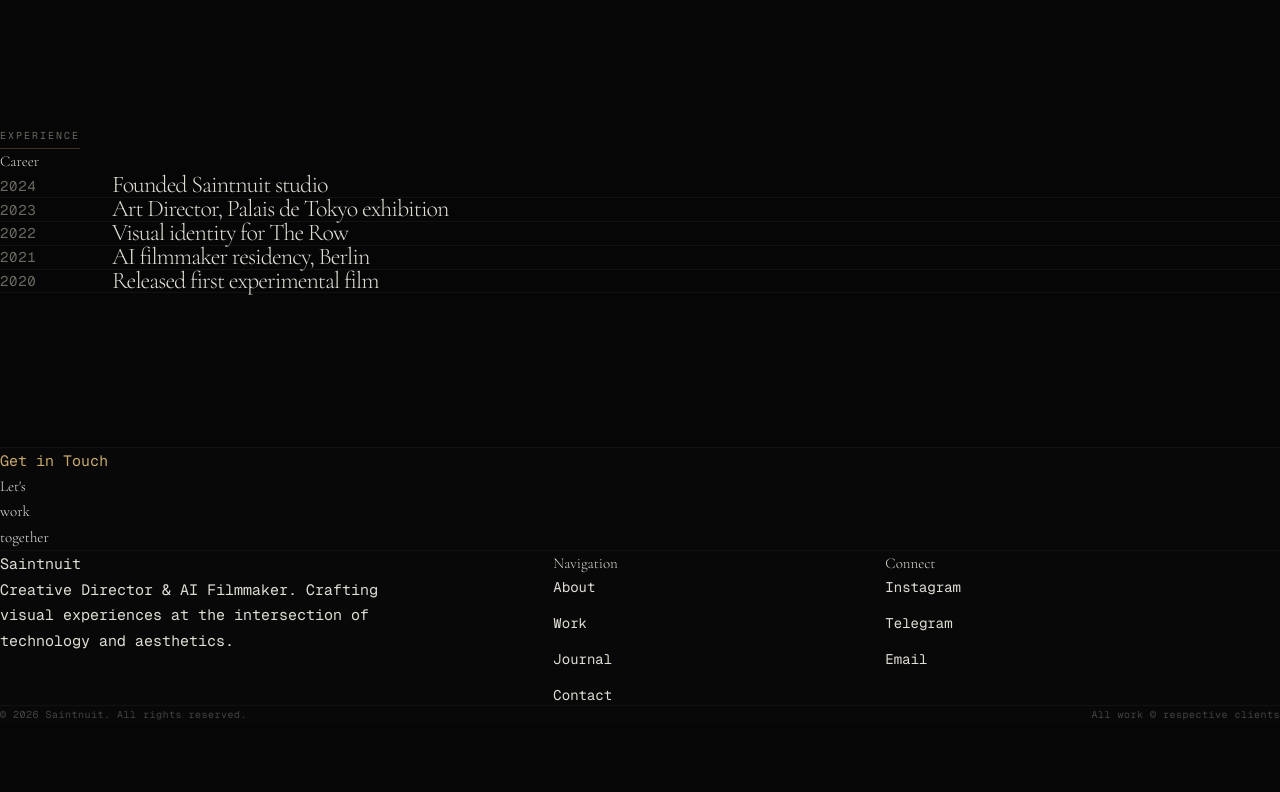
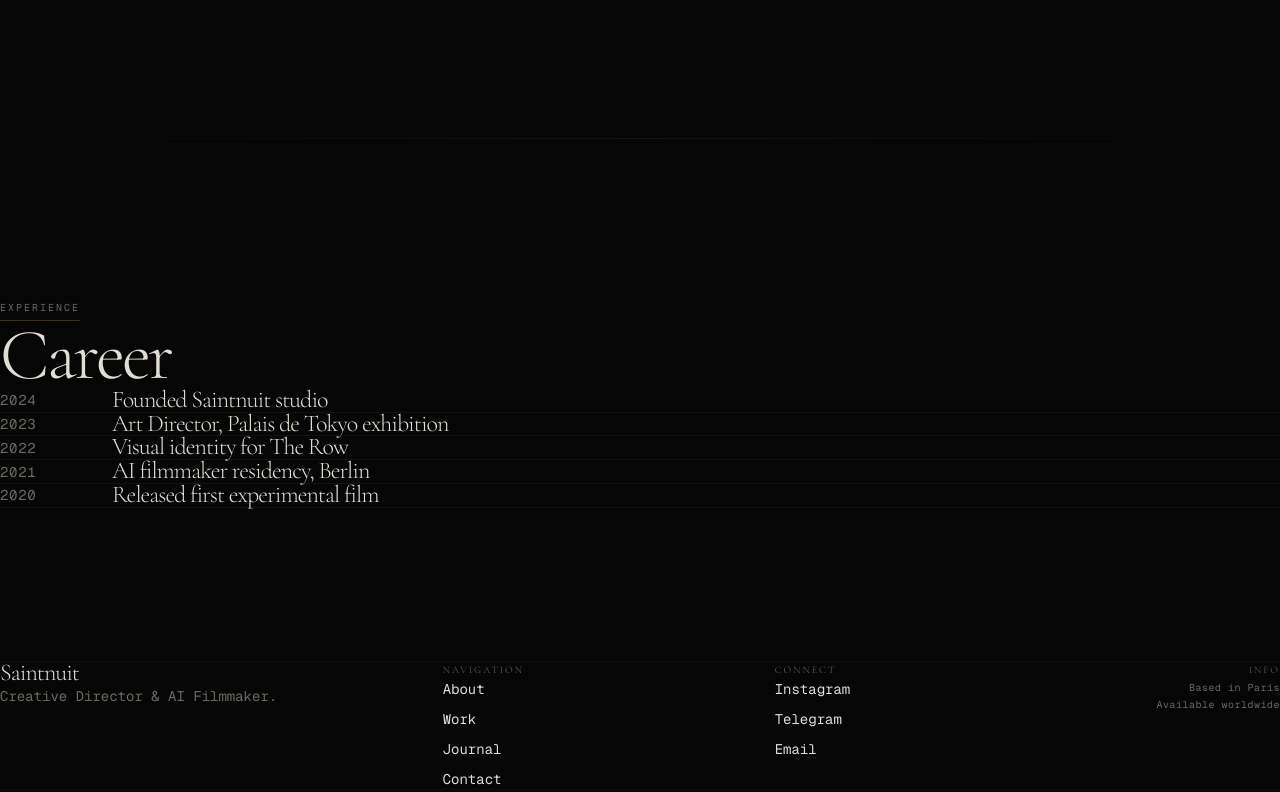
Before and after one commit to iskandersuleymanov96-prog/portfolio-site, a Next.js app: page /about in a window 1280 px wide. Shown: the part 2000-2792 px from the top of the page. Before the commit the page ends 2723 px from the top, so only its background shows below. Built offline with nearby package versions, Linux system fonts and the light colour scheme.

Commit message:
Fix layout.tsx: remove CustomCursor import, add PageTransitionOverlay and grain overlay

```diff
--- a/src/components/Footer.tsx
+++ b/src/components/Footer.tsx
@@ -1,7 +1,6 @@
 "use client";
 
 import Link from "next/link";
-import { motion } from "framer-motion";
 
 const socialLinks = [
   { href: "https://instagram.com/saintnuit", label: "Instagram" },
@@ -20,50 +19,29 @@ export default function Footer() {
   const currentYear = new Date().getFullYear();
 
   return (
-    <footer className="border-t border-white/[0.04] bg-[#080808]" role="contentinfo">
-      <div className="max-w-[1400px] mx-auto px-6 md:px-12 lg:px-16">
-        {/* Cinematic CTA — fashion film credits style */}
-        <div className="pt-24 pb-20">
-          <Link href="/contact" className="group block">
-            <motion.div
-              initial={{ opacity: 0, y: 40 }}
-              whileInView={{ opacity: 1, y: 0 }}
-              viewport={{ once: true }}
-              transition={{ duration: 1.2, ease: [0.32, 0.72, 0, 1] }}
-            >
-              <span className="label-tiny text-[#c9a96e] mb-6 block">Get in Touch</span>
-              <h2 className="heading-giant text-[#e8e8e8] group-hover:text-[#c9a96e] transition-colors duration-700">
-                Let&apos;s
-                <br />
-                <span className="text-stroke-white">work</span>
-                <br />
-                together
-              </h2>
-            </motion.div>
-          </Link>
-        </div>
-
-        {/* Footer info grid */}
-        <div className="py-16 border-t border-white/[0.04] grid grid-cols-1 md:grid-cols-12 gap-12">
-          <div className="md:col-span-5">
-            <Link href="/" className="heading-section block mb-6 text-[#e8e8e8]">
+    <footer className="border-t border-white/[0.04] bg-[#060606]" role="contentinfo">
+      <div className="max-w-[1400px] mx-auto px-6 md:px-12 lg:px-16 py-16">
+        <div className="grid grid-cols-1 md:grid-cols-12 gap-12">
+          <div className="md:col-span-4">
+            <Link href="/" className="editorial-heading text-2xl block mb-4">
               Saintnuit
             </Link>
-            <p className="body-large max-w-sm">
-              Creative Director & AI Filmmaker. Crafting visual experiences
-              at the intersection of technology and aesthetics.
+            <p className="text-[#6b6860] text-sm leading-relaxed max-w-xs">
+              Creative Director & AI Filmmaker.
             </p>
           </div>
 
           <div className="md:col-span-3">
-            <h4 className="label-tiny mb-8">Navigation</h4>
+            <h4 className="text-[10px] tracking-[0.2em] uppercase text-[#6b6860] mb-5">
+              Navigation
+            </h4>
             <nav aria-label="Footer navigation">
-              <div className="flex flex-col gap-4">
+              <div className="flex flex-col gap-2.5">
                 {navLinks.map((link) => (
                   <Link
                     key={link.href}
                     href={link.href}
-                    className="text-sm text-[#e8e8e8]/60 hover:text-[#c9a96e] transition-colors duration-300 link-underline w-fit"
+                    className="text-sm text-[#e0ddd5]/50 hover:text-[#b8976a] transition-colors duration-300 link-underline w-fit"
                   >
                     {link.label}
                   </Link>
@@ -72,30 +50,43 @@ export default function Footer() {
             </nav>
           </div>
 
-          <div className="md:col-span-4">
-            <h4 className="label-tiny mb-8">Connect</h4>
-            <div className="flex flex-col gap-4">
+          <div className="md:col-span-3">
+            <h4 className="text-[10px] tracking-[0.2em] uppercase text-[#6b6860] mb-5">
+              Connect
+            </h4>
+            <div className="flex flex-col gap-2.5">
               {socialLinks.map((link) => (
                 <a
                   key={link.href}
                   href={link.href}
                   target="_blank"
                   rel="noopener noreferrer"
-                  className="text-sm text-[#e8e8e8]/60 hover:text-[#c9a96e] transition-colors duration-300 link-underline w-fit"
+                  className="text-sm text-[#e0ddd5]/50 hover:text-[#b8976a] transition-colors duration-300 link-underline w-fit"
                 >
                   {link.label}
                 </a>
               ))}
             </div>
           </div>
+
+          <div className="md:col-span-2 md:flex md:flex-col md:items-end md:text-right">
+            <h4 className="text-[10px] tracking-[0.2em] uppercase text-[#6b6860] mb-5">
+              Info
+            </h4>
+            <p className="text-[10px] text-[#6b6860] tracking-wider font-mono">
+              Based in Paris
+            </p>
+            <p className="text-[10px] text-[#6b6860] tracking-wider font-mono mt-1">
+              Available worldwide
+            </p>
+          </div>
         </div>
 
-        {/* Bottom bar */}
-        <div className="py-8 border-t border-white/[0.04] flex flex-col md:flex-row justify-between items-center gap-4">
-          <p className="text-[10px] text-[#444] tracking-wider font-mono">
-            &copy; {currentYear} Saintnuit. All rights reserved.
+        <div className="mt-16 pt-6 border-t border-white/[0.04] flex flex-col md:flex-row justify-between items-center gap-4">
+          <p className="text-[10px] text-[#6b6860] tracking-wider font-mono">
+            &copy; {currentYear} Saintnuit
           </p>
-          <p className="text-[10px] text-[#444] tracking-wider font-mono">
+          <p className="text-[10px] text-[#6b6860] tracking-wider font-mono">
             All work &copy; respective clients
           </p>
         </div>
--- a/src/components/PageTransition.tsx
+++ b/src/components/PageTransition.tsx
@@ -8,10 +8,7 @@ interface Props {
   className?: string;
 }
 
-const springTransition = {
-  duration: 0.8,
-  ease: [0.32, 0.72, 0, 1] as [number, number, number, number],
-};
+const ease = [0.16, 1, 0.3, 1] as [number, number, number, number];
 
 export default function PageTransition({ children, className = "" }: Props) {
   return (
@@ -19,7 +16,7 @@ export default function PageTransition({ children, className = "" }: Props) {
       initial={{ opacity: 0 }}
       animate={{ opacity: 1 }}
       exit={{ opacity: 0 }}
-      transition={{ duration: 0.5 }}
+      transition={{ duration: 0.4 }}
       className={className}
     >
       {children}
@@ -30,10 +27,10 @@ export default function PageTransition({ children, className = "" }: Props) {
 export function SectionLabel({ children }: { children: ReactNode }) {
   return (
     <motion.div
-      initial={{ opacity: 0, y: 16 }}
+      initial={{ opacity: 0, y: 15 }}
       whileInView={{ opacity: 1, y: 0 }}
       viewport={{ once: true, margin: "-80px" }}
-      transition={{ ...springTransition, delay: 0.1 }}
+      transition={{ duration: 0.7, ease, delay: 0.1 }}
       className="mb-6"
     >
       <span className="eyebrow">{children}</span>
@@ -45,11 +42,11 @@ export function SectionTitle({ children, id, className = "" }: { children: React
   return (
     <motion.h2
       id={id}
-      initial={{ opacity: 0, y: 50 }}
+      initial={{ opacity: 0, y: 40 }}
       whileInView={{ opacity: 1, y: 0 }}
       viewport={{ once: true, margin: "-80px" }}
-      transition={{ duration: 1, ease: [0.32, 0.72, 0, 1] }}
-      className={`heading-display ${className}`}
+      transition={{ duration: 0.9, ease }}
+      className={`editorial-heading text-5xl md:text-6xl lg:text-7xl ${className}`}
     >
       {children}
     </motion.h2>
@@ -62,7 +59,7 @@ export function Divider() {
       initial={{ scaleX: 0 }}
       whileInView={{ scaleX: 1 }}
       viewport={{ once: true }}
-      transition={{ duration: 1.2, ease: [0.32, 0.72, 0, 1] }}
+      transition={{ duration: 1, ease }}
       className="h-[1px] bg-gradient-to-r from-transparent via-white/[0.06] to-transparent origin-left"
     />
   );
@@ -71,10 +68,10 @@ export function Divider() {
 export function FadeInUp({ children, className = "", delay = 0 }: Props & { delay?: number }) {
   return (
     <motion.div
-      initial={{ opacity: 0, y: 50 }}
+      initial={{ opacity: 0, y: 30 }}
       whileInView={{ opacity: 1, y: 0 }}
       viewport={{ once: true, margin: "-80px" }}
-      transition={{ duration: 1, delay, ease: [0.32, 0.72, 0, 1] }}
+      transition={{ duration: 0.8, delay, ease }}
       className={className}
     >
       {children}
@@ -103,7 +100,7 @@ export function ImageScaleReveal({ children, className = "", delay = 0 }: Props
         initial={{ scale: 1.15 }}
         whileInView={{ scale: 1 }}
         viewport={{ once: true, margin: "-60px" }}
-        transition={{ duration: 1.6, delay, ease: [0.32, 0.72, 0, 1] }}
+        transition={{ duration: 1.6, delay, ease }}
       >
         {children}
       </motion.div>
@@ -117,7 +114,7 @@ export function HorizontalSlideIn({ children, className = "", delay = 0 }: Props
       initial={{ opacity: 0, x: -60 }}
       whileInView={{ opacity: 1, x: 0 }}
       viewport={{ once: true, margin: "-80px" }}
-      transition={{ duration: 1, delay, ease: [0.32, 0.72, 0, 1] }}
+      transition={{ duration: 1, delay, ease }}
       className={className}
     >
       {children}
@@ -149,11 +146,11 @@ export function StaggerItem({ children, className = "" }: Props) {
   return (
     <motion.div
       variants={{
-        hidden: { opacity: 0, y: 30 },
+        hidden: { opacity: 0, y: 20 },
         visible: {
           opacity: 1,
           y: 0,
-          transition: { duration: 0.8, ease: [0.32, 0.72, 0, 1] },
+          transition: { duration: 0.7, ease },
         },
       }}
       className={className}
@@ -162,3 +159,16 @@ export function StaggerItem({ children, className = "" }: Props) {
     </motion.div>
   );
 }
+
+export function MagneticLink({ children, className = "" }: Props) {
+  return (
+    <motion.div
+      whileHover={{ scale: 1.01 }}
+      whileTap={{ scale: 0.99 }}
+      transition={{ duration: 0.3, ease }}
+      className={className}
+    >
+      {children}
+    </motion.div>
+  );
+}
```
Also changed, not shown: src/components/Navigation.tsx (+25 -25 lines).
